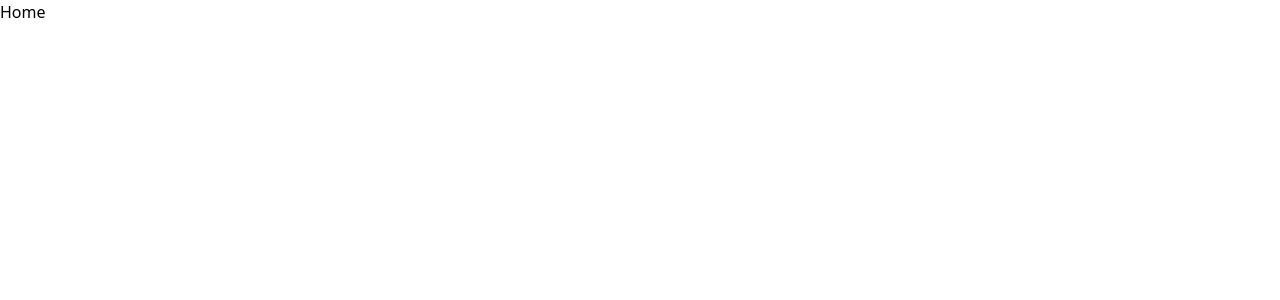
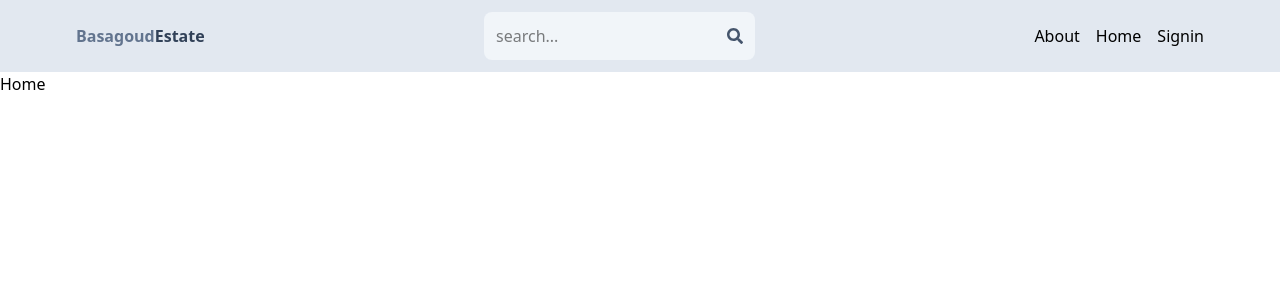
Before and after one commit to Basagouda161/Basu_Project, a React (Vite) app in the folder client/: page / in a window 1280 px wide. Shown: the top 300 px of the page. Built offline with nearby package versions, Linux system fonts and the light colour scheme.

Commit message:
Created Header Component

```diff
--- a/client/package.json
+++ b/client/package.json
@@ -12,6 +12,7 @@
   "dependencies": {
     "react": "^19.1.1",
     "react-dom": "^19.1.1",
+    "react-icons": "^5.5.0",
     "react-router-dom": "^7.9.4"
   },
   "devDependencies": {
--- a/client/src/App.jsx
+++ b/client/src/App.jsx
@@ -4,9 +4,11 @@ import About from './pages/About';
 import Signin from './pages/Signin';
 import Signup from './pages/Signup';
 import Profile from './pages/profile';
+import Header from './components/Header';
 
 export default function App(){
   return<BrowserRouter>
+    <Header/>
     <Routes>
       <Route path="/" element={<Home/>} />
       <Route path="/About" element={<About/>} />
--- /dev/null
+++ b/client/src/components/Header.jsx
@@ -0,0 +1,34 @@
+import React from 'react'
+import{FaSearch} from 'react-icons/fa'
+import{Link} from 'react-router-dom'
+
+export default function Header() {
+  return (
+    <header className='bg-slate-200'>
+        <div className='flex justify-between items-center max-w-6xl mx-auto p-3'>
+            <Link to="/">
+            <h1 className='font-bold text-shadow-amber-800 flex flex-wrap'>
+                <span className='text-slate-500'>Basagoud</span>
+                <span className='text-slate-700'>Estate</span>
+            </h1>
+            </Link>
+            <form className='bg-slate-100 p-3 rounded-lg flex items-center'>
+                <input type="text" placeholder='search...' className='bg-transparent' />
+                <FaSearch className='text-slate-600'/>
+            </form>
+
+            <ul className='flex gap-4'>
+                <Link to="About">
+                <li className='hover:underline'>About</li>
+                </Link>
+                <Link to="/">
+                <li className='hover:underline'> Home </li>
+                </Link>
+                <Link to="Signin">
+                <li className='hover:underline'>Signin</li>
+                </Link>
+            </ul>
+        </div>
+    </header>
+  )
+}
```
Also changed, not shown: 1 other file (tests, documents, lock files or other folders).
